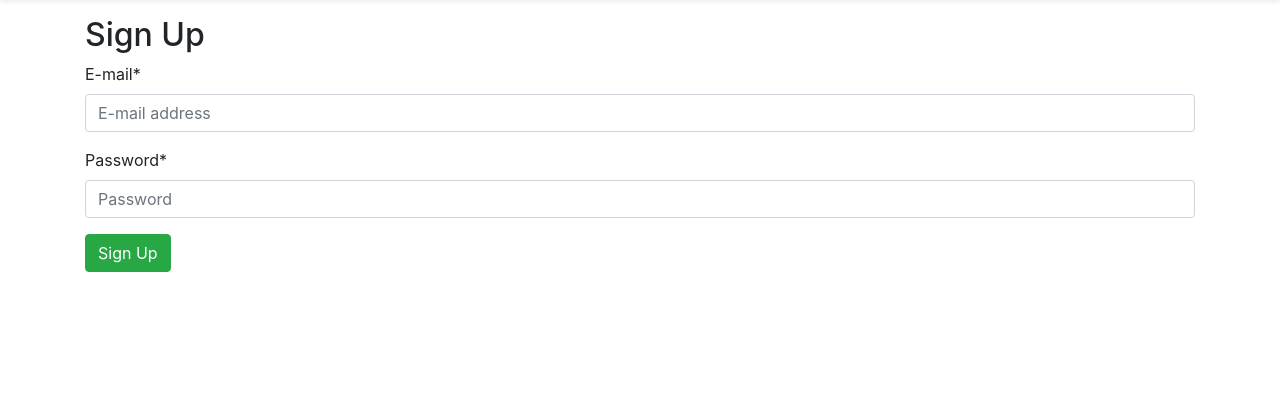
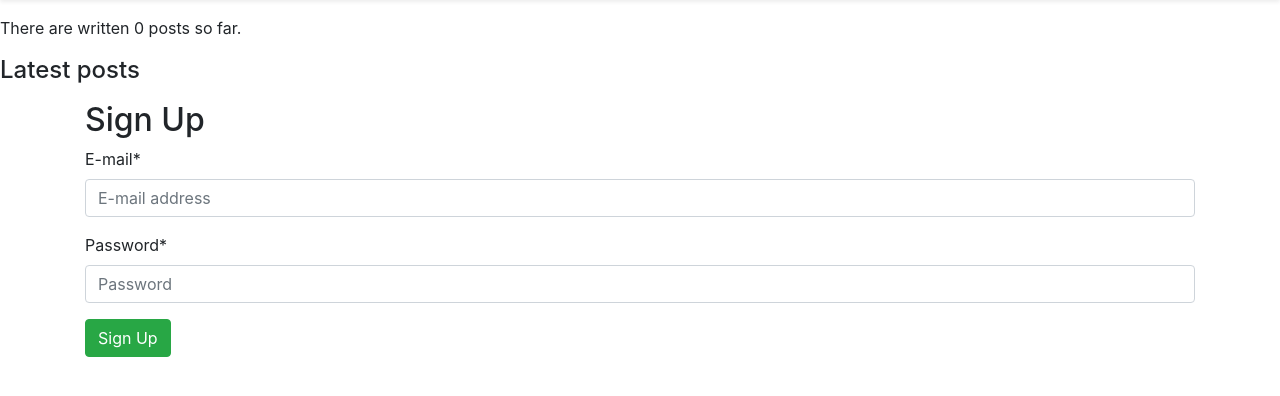
Before and after one commit to jonndoe/blog_project, a Django app: page /accounts/signup/ in a window 1280 px wide. Shown: the part 75-471 px from the top of the page. Run offline with Django 3.2, Linux system fonts and the light colour scheme; data that the repository does not hold is empty; parts of the project's set-up code (start-up, migrations or seed data) failed here and were passed over; some libraries are stand-ins or nearby versions.

Commit message:
show latest objects ability added through inclusion tags and templates

```diff
--- /dev/null
+++ b/crudobjects/templatetags/crudobject_tags.py
@@ -0,0 +1,16 @@
+from django import template
+
+from ..models import Crudobject
+
+
+register = template.Library()
+
+@register.simple_tag
+def total_crudobjects():
+    return Crudobject.published.count()
+
+
+@register.inclusion_tag('crudobjects/latest_crudobjects.html')
+def show_latest_crudobjects(count=5):
+    latest_crudobjects = Crudobject.published.order_by('-publish')[:count]
+    return {'latest_crudobjects': latest_crudobjects}
--- a/templates/_base.html
+++ b/templates/_base.html
@@ -1,4 +1,4 @@
-<!-- templates/_base.html -->
+{% load crudobject_tags %}
 {% load static %}
 <!DOCTYPE html>
 <html>
@@ -29,6 +29,12 @@ shrink-to-fit=no">
         </nav>
     </div>
 </header>
+<p>There are written {% total_crudobjects %} posts so far.</p>
+
+<div>
+    <h4>Latest posts</h4>
+{% show_latest_crudobjects 3 %}
+</div>
 <div class="container">
 {% block content %}
 {% endblock content %}
--- /dev/null
+++ b/templates/crudobjects/latest_crudobjects.html
@@ -0,0 +1,7 @@
+<ul>
+{% for crudobject in latest_crudobjects %}
+    <li>
+        <a href="{{ crudobject.get_absolute_url }}">{{ crudobject.title }}</a>
+    </li>
+{% endfor %}
+</ul>
```
Also changed, not shown: templates/home.html (+11 -1 lines), crudobjects/templatetags/__init__.py (added).
